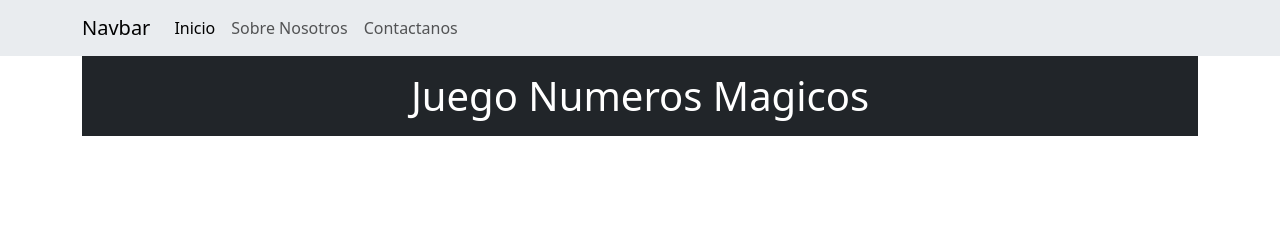
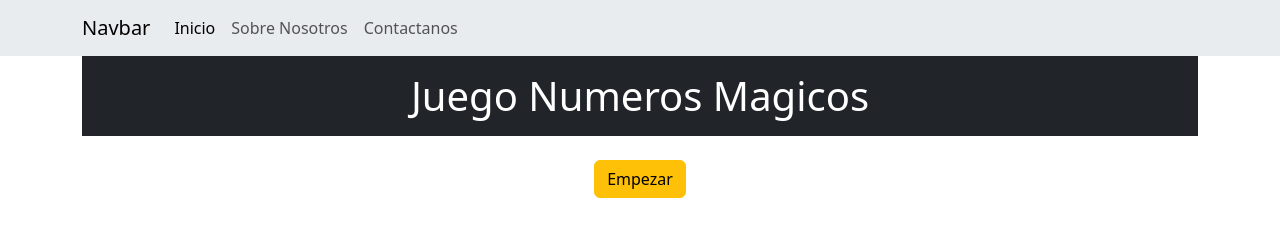
Before and after one commit to antoortega18072023/TP5-EJ1-JS, a plain HTML site: page index.html in a window 1280 px wide. Drawn offline with nearby package versions, Linux system fonts and the light colour scheme.

Commit message:
agregamos el boton de empezar

```diff
--- a/index.html
+++ b/index.html
@@ -38,6 +38,10 @@
 
       <main class="container">
         <h1 class="text-center text-bg-dark p-3">Juego Numeros Magicos</h1>
+
+        <section class="mt-4 text-center">
+            <button class="btn btn-warning" onclick="empezarJuego()">Empezar</button>
+        </section>
       </main>
 
     <script src="./js/app.js"></script>
```
